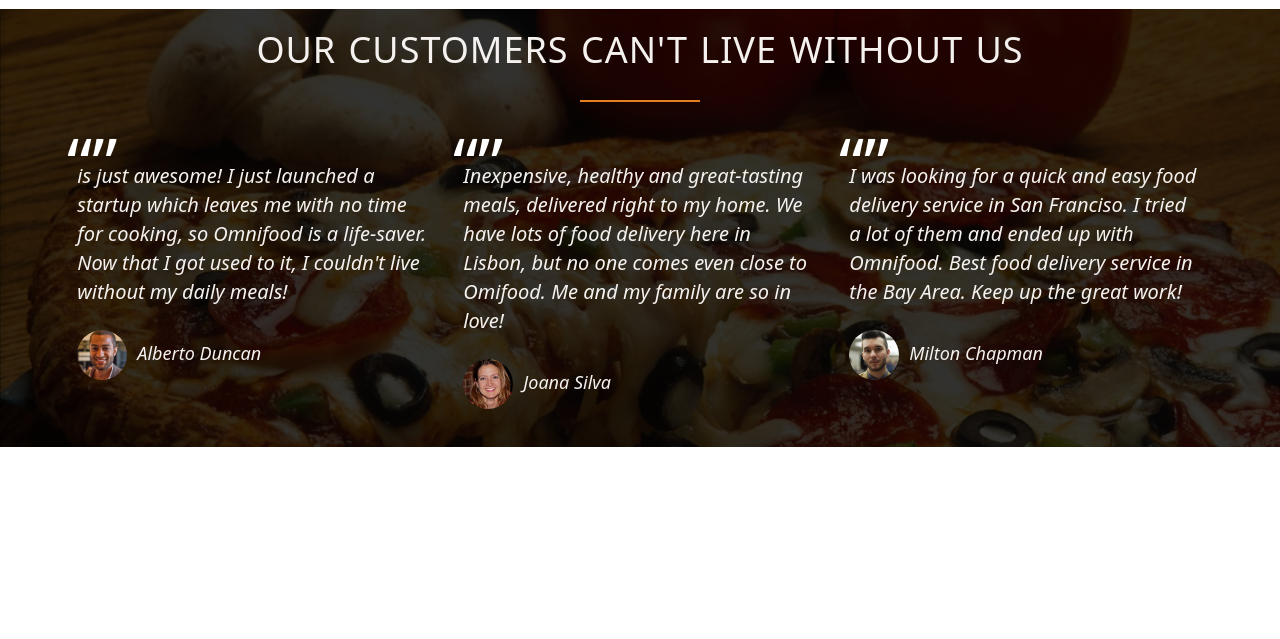
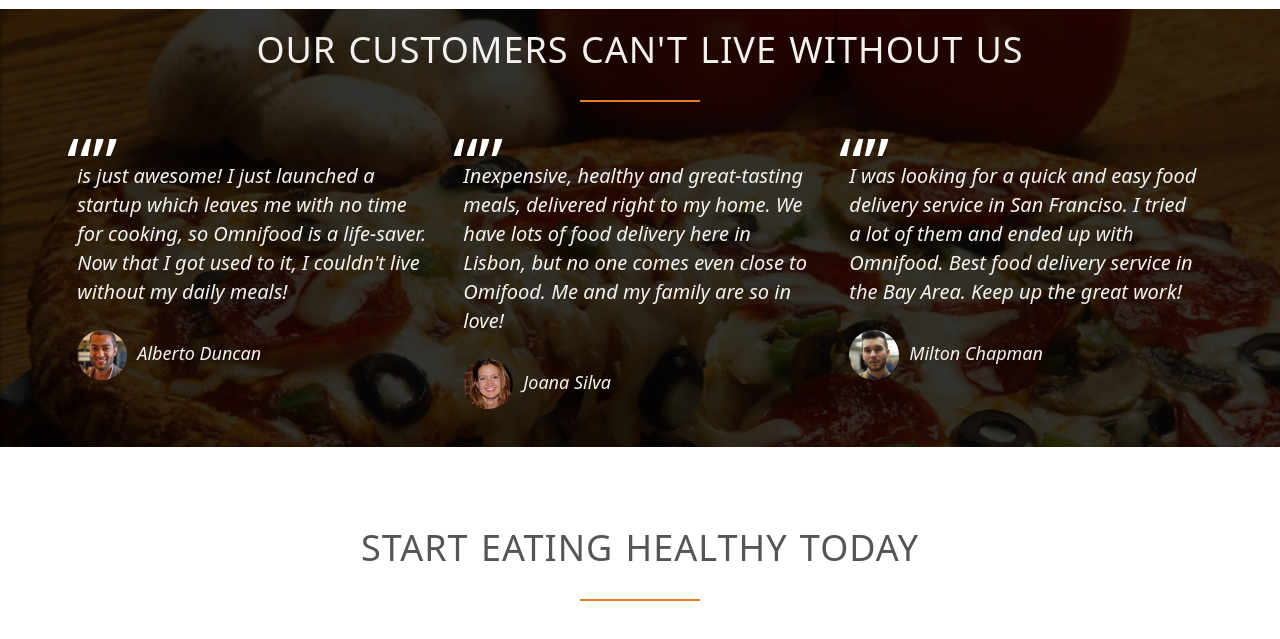
Before and after one commit to EricOlaf/Omnifood, a plain HTML site: page index.html in a window 1280 px wide. Shown: the part 3227-3866 px from the top of the page. Before the commit the page ends 3674 px from the top, so only its background shows below. Drawn offline with nearby package versions, Linux system fonts and the light colour scheme.

Commit message:
start of plans section

```diff
--- a/index.html
+++ b/index.html
@@ -249,10 +249,42 @@
                     </blockquote>
                 </div>
             </div>
+        </section>
+        <section class="section-plans">
+            <div class="row">
+                <h2>Start eating healthy today</h2>
+            </div>
+            <div class="row">
 
-
+            </div>
         </section>
 
         <script src="https://unpkg.com/ionicons@4.5.10-0/dist/ionicons.js"></script>
     </body>
 </html>
+
+
+<!-- Section 6: Sign up and pricing plans
+Title:
+
+Plan 1: Premium
+399$ per month
+That’s only 13.30$ per meal
+1 meal every day
+Order 24/7
+Access to newest creations
+Free delivery
+
+Plan 2: Pro
+149$ per month
+That’s only 14.90$ per meal
+1 meal 10 days/month
+Order 24/7
+Access to newest creations
+Free delivery
+
+Plan 3: Starter
+19$ per meal
+1 meal
+Order from 8 am to 12 pm
+Free delivery -->
```
